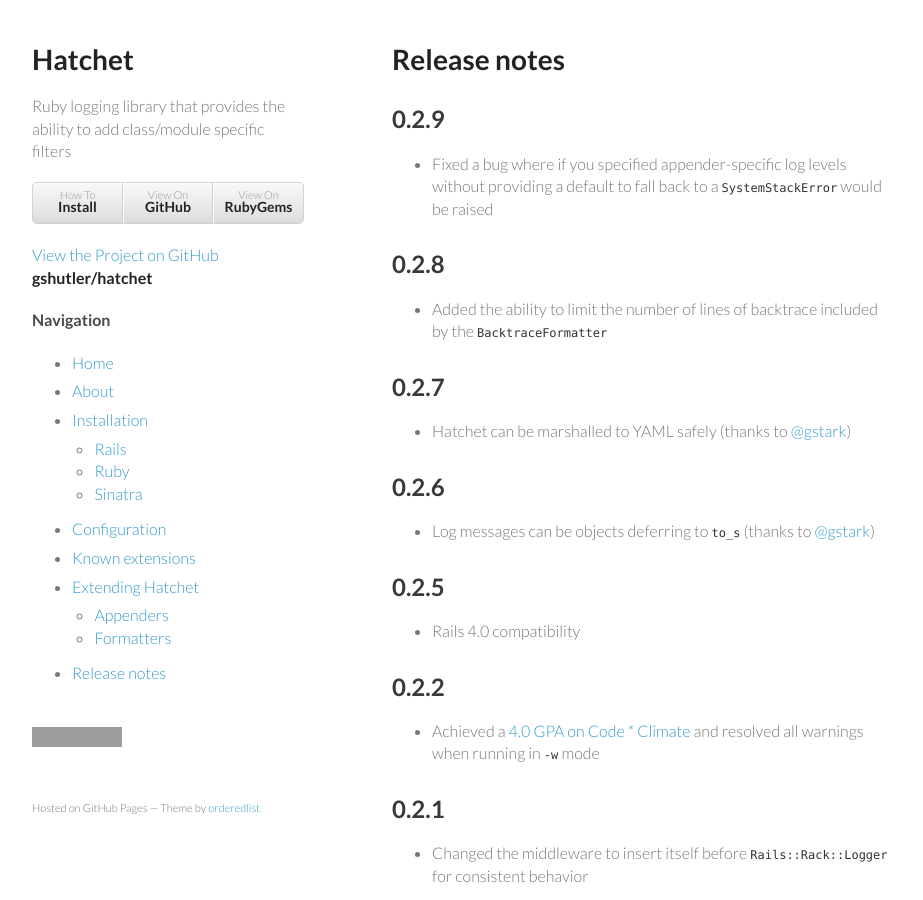
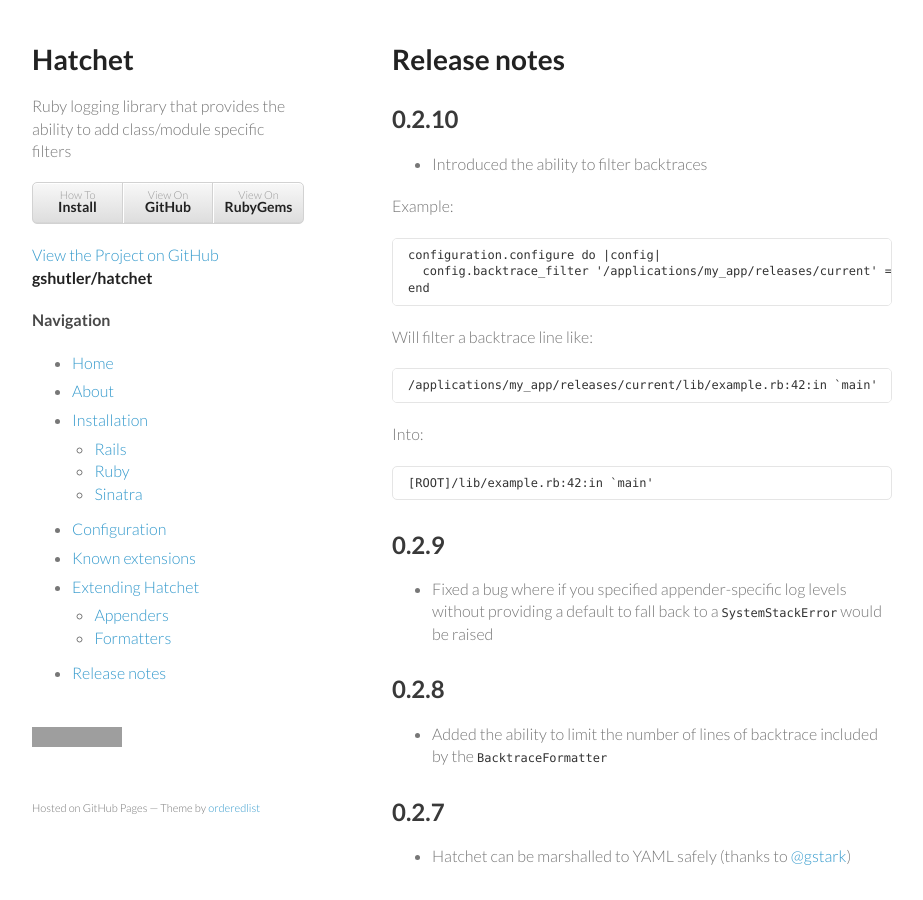
Before and after one commit to gshutler/hatchet, a Jekyll site: the page built from release.md, in a window 1280 px wide and 900 px high. Shown: the whole window, without its empty margins (178-1101 px from the left). Built offline with Jekyll 4.4.1, drawn with Linux system fonts in a browser that asks for light colours; grey boxes are pictures that could not be loaded.

Commit message:
Added 0.2.10 release notes

```diff
--- a/release.md
+++ b/release.md
@@ -4,6 +4,24 @@ title: Hatchet
 ---
 
 # Release notes
+
+## 0.2.10
+
+* Introduced the ability to filter backtraces
+
+Example:
+
+    configuration.configure do |config|
+      config.backtrace_filter '/applications/my_app/releases/current' => '[ROOT]'
+    end
+
+Will filter a backtrace line like:
+
+    /applications/my_app/releases/current/lib/example.rb:42:in `main'
+
+Into:
+
+    [ROOT]/lib/example.rb:42:in `main'
 
 ## 0.2.9
 
```
